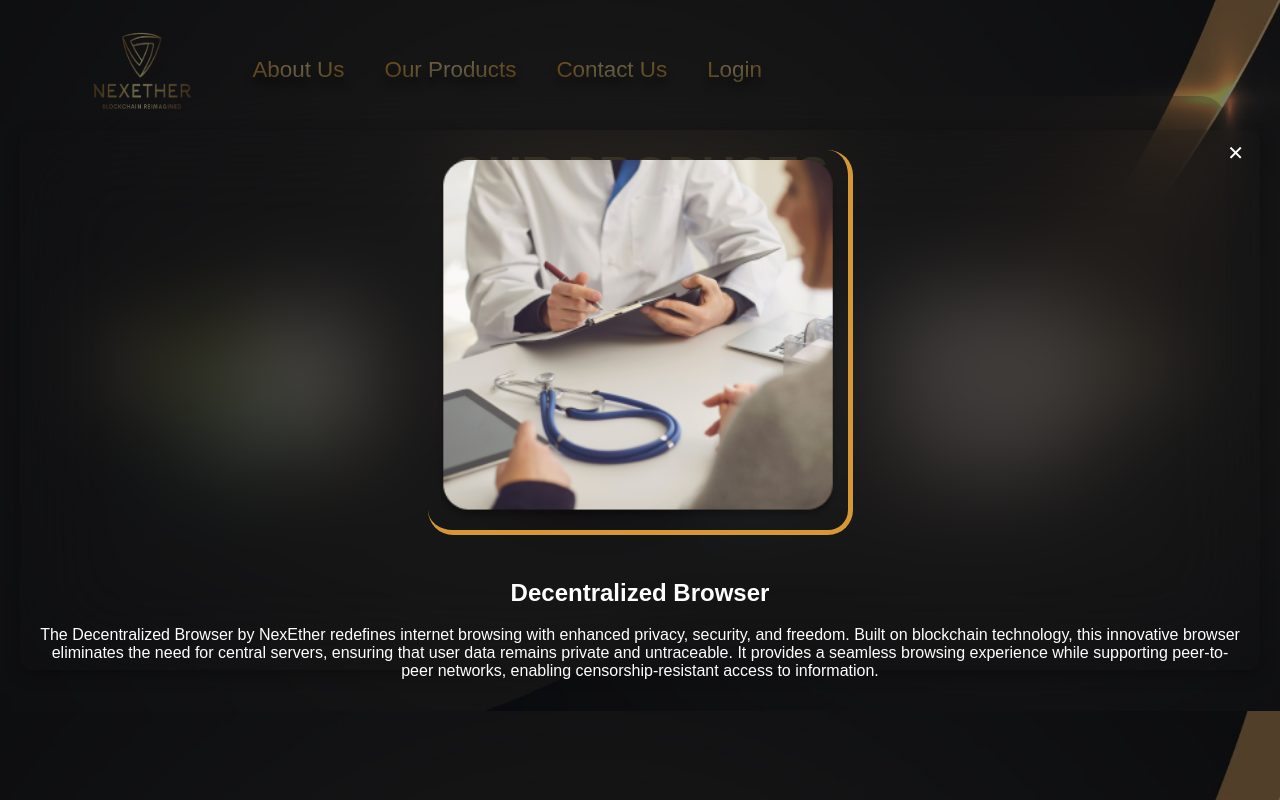
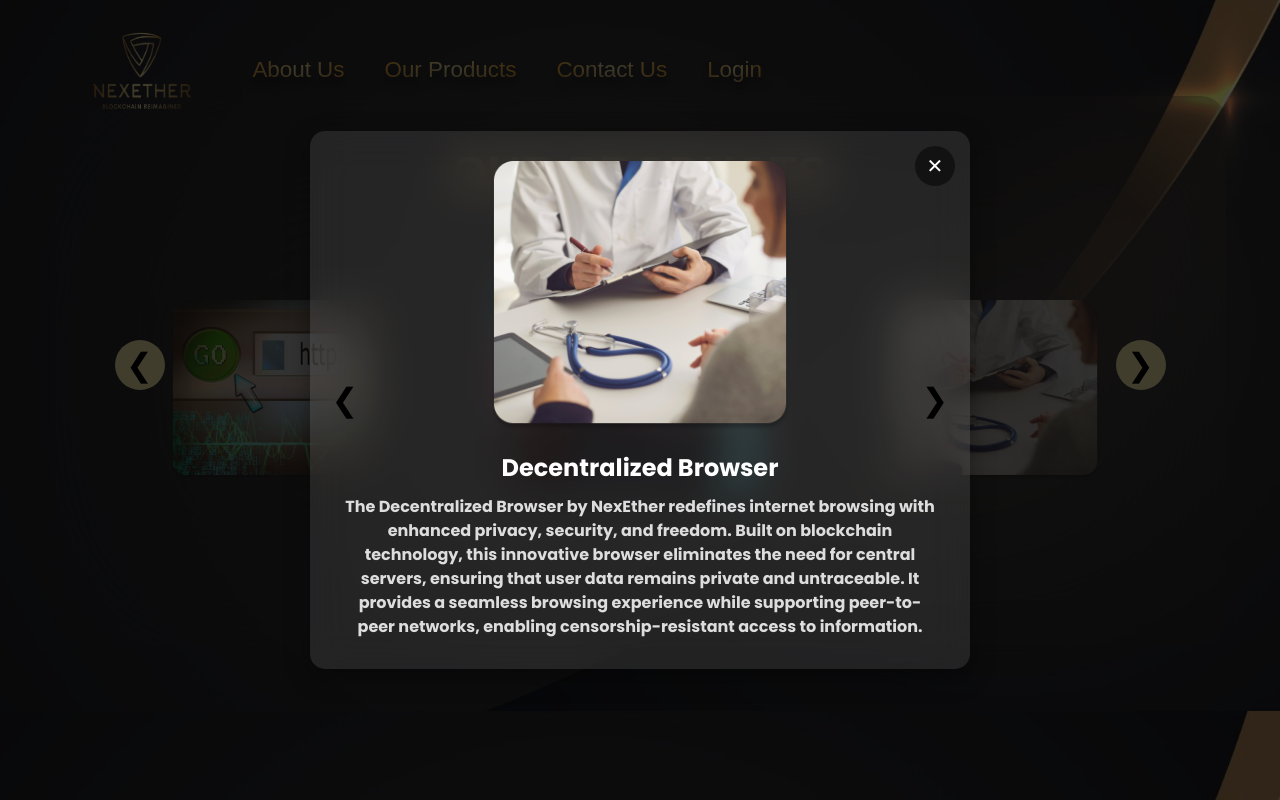
Before and after one commit to varshini2304/website1, a React (Create React App) app: page / in a window 1280 px wide. Both pictures are taken after a click on the element "Decentralized Browser". Shown: the part 1689-2489 px from the top of the page. Built offline with nearby package versions, Linux system fonts and the light colour scheme.

Commit message:
5th commit

```diff
--- a/src/Nexether.js
+++ b/src/Nexether.js
@@ -28,6 +28,21 @@ const NexEther = () => {
   const prevImaged = () => {
     setCurrentIndex((prevIndex) => (prevIndex - 1 + imagesd.length) % imagesd.length);
   };
+
+  const prevPopupImage = () => {
+    if (!selectedProduct) return;
+    const currentIndex = images.findIndex((product) => product.name === selectedProduct.name);
+    const prevIndex = (currentIndex - 1 + images.length) % images.length; // Handle wrap-around
+    setSelectedProduct(images[prevIndex]);
+  };
+
+  const nextPopupImage = () => {
+    if (!selectedProduct) return;
+    const currentIndex = images.findIndex((product) => product.name === selectedProduct.name);
+    const nextIndex = (currentIndex + 1) % images.length; // Handle wrap-around
+    setSelectedProduct(images[nextIndex]);
+  };
+
 
   const getTransformStyled = (index) => {
     const position = (index - currentIndex + imagesd.length) % imagesd.length;
@@ -135,7 +150,7 @@ const NexEther = () => {
           </main>
         </div>
       </section>
-
+{/* Products Section */}
 {/* Products Section */}
 <section id="products">
   <div className="product-section">
@@ -173,16 +188,21 @@ const NexEther = () => {
       </div>
     </main>
   </div>
-        {popupVisible && (
+  {popupVisible && selectedProduct && (
   <div className="popup-overlay" onClick={closePopup}>
     <div className="popup-content" onClick={(e) => e.stopPropagation()}>
       <button className="close-btn" onClick={closePopup}>&#10005;</button>
+      <button className="slider-btn left-btn" onClick={prevPopupImage}>&#10094;</button>
+      <div className="popup-image-content">
         <img src={selectedProduct.src} alt={selectedProduct.name} />
         <h2>{selectedProduct.name}</h2>
         <p>{selectedProduct.description}</p>
       </div>
+      <button className="slider-btn right-btn" onClick={nextPopupImage}>&#10095;</button>
+    </div>
   </div>
 )}
+
 </section>
 
       {/* Contact Section */}
--- a/src/style.css
+++ b/src/style.css
@@ -645,60 +645,126 @@ section {
   33% { transform: translateX(-100%); }
   66% { transform: translateX(-200%); }
   100% { transform: translateX(0); }
-}
-.popup-overlay {
+
+
+}.popup-overlay {
   position: fixed;
   top: 0;
   left: 0;
   width: 100%;
   height: 100%;
-  background-color: rgba(0, 0, 0, 0.5);
+  background-color: rgba(0, 0, 0, 0.7);
   display: flex;
   justify-content: center;
   align-items: center;
   z-index: 1000;
+  animation: fadeIn 0.3s ease-in-out;
 }
 
 .popup-content {
-  backdrop-filter: blur(45px);
-  padding: 20px;
-  border-radius: 10px;
-  box-shadow: 0 5px 15px rgba(0, 0, 0, 0.3);
-  width: 150vh;
-  height: 500px;
+  backdrop-filter: blur(20px);
+  background: rgba(255, 255, 255, 0.1);
+  padding: 30px;
+  border-radius: 15px;
+  box-shadow: 0 8px 25px rgba(0, 0, 0, 0.4);
+  width: 60%;
+  max-width: 600px;
   text-align: center;
   position: relative;
+  animation: slideIn 0.4s ease-out;
+  color: #fff;
 }
 
+
 .popup-content img {
-  padding: 10px;
-  border-right: 5px solid #d59835;
-  border-top: none;
-  border-left: none;
-  border-bottom: 5px solid #d59835;
-  border-radius: 25px;
+  position: relative;
+  border-radius: 15px;
   width: 100%;
-  max-width: 400px;
-  margin-bottom: 20px;
+  max-width: 300px;
+  overflow: hidden;
+  z-index: 1;
 }
 
-.popup-content img:hover{
-   filter: grayscale(0) brightness(1.4);
+.popup-content img::after {
+  content: '';
+  position: absolute;
+  top: -5px;
+  left: -5px;
+  width: calc(100% + 10px);
+  height: calc(100% + 10px);
+  border-radius: 15px;
+  border: 2px solid transparent;
+  background: linear-gradient(90deg, rgba(255, 255, 255, 0.8), rgba(213, 152, 53, 0.8), rgba(255, 255, 255, 0.8));
+  background-size: 200% 200%;
+  animation: moveBorder 3s linear infinite;
+  z-index: 2;
+  pointer-events: none;
 }
 
-.popup-content img:hover::after{
-  filter: grayscale(1) brightness(1.4);
+@keyframes moveBorder {
+  0% {
+    background-position: 0% 0%;
+  }
+  100% {
+    background-position: 100% 0%;
+  }
 }
+
 
 .close-btn {
   position: absolute;
-  top: 10px;
-  right: 10px;
-  background: transparent;
+  top: 15px;
+  right: 15px;
+  background: rgba(0, 0, 0, 0.5);
   color: white;
   border: none;
+  border-radius: 50%;
   font-size: 20px;
   cursor: pointer;
+  width: 40px;
+  height: 40px;
+  display: flex;
+  justify-content: center;
+  align-items: center;
+  transition: background 0.3s ease;
+}
+
+.close-btn:hover {
+  background: rgba(0, 0, 0, 0.5);
+  color: #d59835;
+}
+
+.popup-content h2 {
+  font-family: 'Poppins', sans-serif;
+  font-size: 24px;
+  margin: 15px 0 10px;
+}
+
+.popup-content p {
+  font-family: 'Poppins', sans-serif;
+  font-size: 16px;
+  color: #ddd;
+  line-height: 1.5;
+}
+
+@keyframes fadeIn {
+  from {
+    opacity: 0;
+  }
+  to {
+    opacity: 1;
+  }
+}
+
+@keyframes slideIn {
+  from {
+    transform: translateY(-50px);
+    opacity: 0;
+  }
+  to {
+    transform: translateY(0);
+    opacity: 1;
+  }
 }
 
 @media (max-width: 768px) {
@@ -726,6 +792,27 @@ section {
   border-radius: 20px;
   transition: transform 03s ease-in-out;
 }
+
+.popup-content .slider-btn {
+  position: absolute;
+  top: 50%;
+  transform: translateY(-50%);
+  background: none;
+  border: none;
+  font-size: 2rem;
+  cursor: pointer;
+  color: #000;
+  z-index: 10;
+}
+
+.popup-content .left-btn {
+  left: 10px;
+}
+
+.popup-content .right-btn {
+  right: 10px;
+}
+
 
 #slider-image {
   transform: scale(1.2);
@@ -862,6 +949,13 @@ section {
   text-align: left;
   font-size: 1.3em;
 }
+
+
+
+
+
+
+
 
 
 
```
Lines whose indentation alone changed are shown as unchanged.
